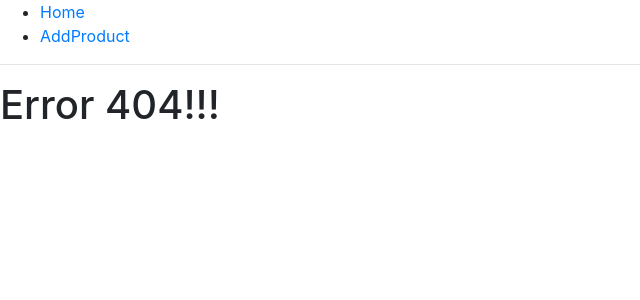
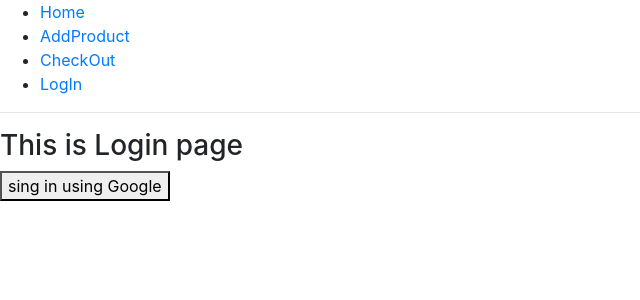
Before and after one commit to samiul-sheikh/fashion-house-client, a React (Create React App) app: page /login in a window 1280 px wide. Before the commit this address had no page. Shown: the top 300 px of the page, without its empty margins (0-640 px from the left). Built offline with nearby package versions, Linux system fonts and the light colour scheme; no server answers.

Commit message:
implement google login feature

```diff
--- a/package.json
+++ b/package.json
@@ -8,6 +8,7 @@
     "@testing-library/user-event": "^12.8.3",
     "axios": "^0.21.1",
     "bootstrap": "^4.6.0",
+    "firebase": "^8.3.2",
     "react": "^17.0.2",
     "react-bootstrap": "^1.5.2",
     "react-dom": "^17.0.2",
--- a/src/App.js
+++ b/src/App.js
@@ -2,6 +2,8 @@ import React from "react";
 import './App.css';
 import Home from './Components/Home/Home';
 import AddProduct from './Components/AddProduct/AddProduct';
+import CheckOut from './Components/CheckOut/CheckOut';
+import LogIn from './Components/LogIn/LogIn';
 import NoMatch from './Components/NoMatch/NoMatch';
 
 import {
@@ -22,6 +24,12 @@ function App() {
                     <li>
                         <Link to="/addProduct">AddProduct</Link>
                     </li>
+                    <li>
+                        <Link to="/checkOut">CheckOut</Link>
+                    </li>
+                    <li>
+                        <Link to="/login">LogIn</Link>
+                    </li>
                 </ul>
 
                 <hr />
@@ -36,6 +44,12 @@ function App() {
                     <Route path="/addProduct">
                         <AddProduct />
                     </Route>
+                    <Route path="/checkOut">
+                        <CheckOut />
+                    </Route>
+                    <Route path="/login">
+                        <LogIn />
+                    </Route>
                     <Route path="*">
                         <NoMatch />
                     </Route>
--- /dev/null
+++ b/src/Components/CheckOut/CheckOut.js
@@ -0,0 +1,11 @@
+import React from 'react';
+
+const CheckOut = () => {
+    return (
+        <div>
+            <h3>This is Checkout Page</h3>
+        </div>
+    );
+};
+
+export default CheckOut;
--- /dev/null
+++ b/src/Components/LogIn/LogIn.js
@@ -0,0 +1,40 @@
+import React from 'react';
+import firebase from "firebase/app";
+import "firebase/auth";
+import firebaseConfig from '../../config/firebase.config';
+
+const LogIn = () => {
+    if (!firebase.apps.length) {
+        firebase.initializeApp(firebaseConfig);
+    }
+
+    const handleGoogleSignIn = () => {
+
+        var googleProvider = new firebase.auth.GoogleAuthProvider();
+
+        firebase.auth()
+            .signInWithPopup(googleProvider)
+            .then((result) => {
+                var credential = result.credential;
+                var token = credential.accessToken;
+                var user = result.user;
+                console.log(user, token);
+            })
+            .catch((error) => {
+                var errorCode = error.code;
+                var errorMessage = error.message;
+                var email = error.email;
+                var credential = error.credential;
+                console.log(errorCode, errorMessage, email, credential);
+            });
+    }
+
+    return (
+        <div>
+            <h3>This is Login page</h3>
+            <button onClick={handleGoogleSignIn}>sing in using Google</button>
+        </div>
+    );
+};
+
+export default LogIn;
```
Also changed, not shown: 2 other files (tests, documents, lock files or other folders).
